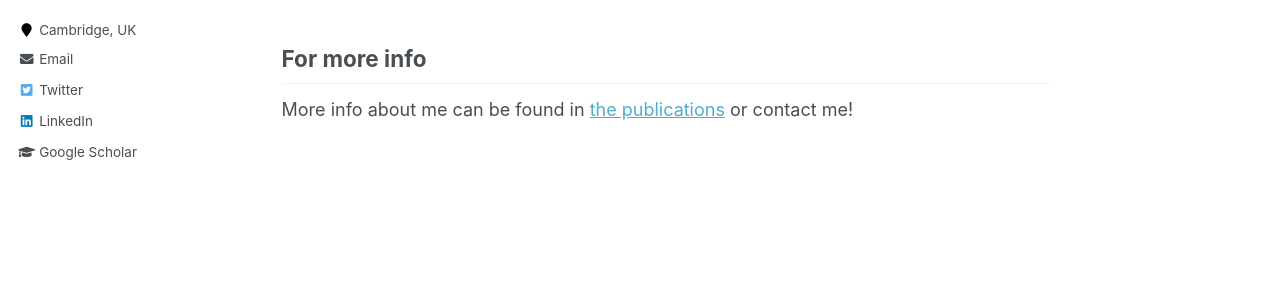
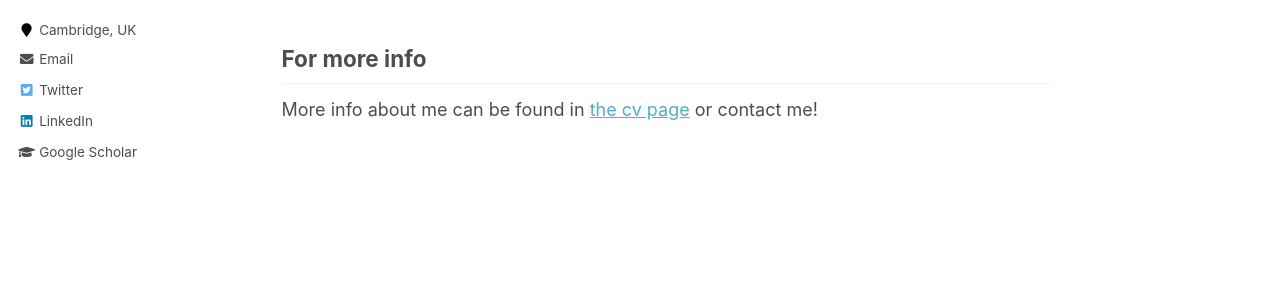
Before and after one commit to anapaccs/anapaccs.github.io, a Jekyll site: the page built from _pages/about.md, in a window 1280 px wide. Shown: the part 403-695 px from the top of the page. Built offline with Jekyll 4.4.1, drawn with Linux system fonts in a browser that asks for light colours.

Commit message:
Link cv instead of publications in home page

```diff
--- a/_pages/about.md
+++ b/_pages/about.md
@@ -13,4 +13,4 @@ I am a happy and passionate young professional specializing in the complex relat
 
 For more info
 ------
-More info about me can be found in [the publications](publications/) or contact me!
+More info about me can be found in [the cv page](cv/) or contact me!
```
